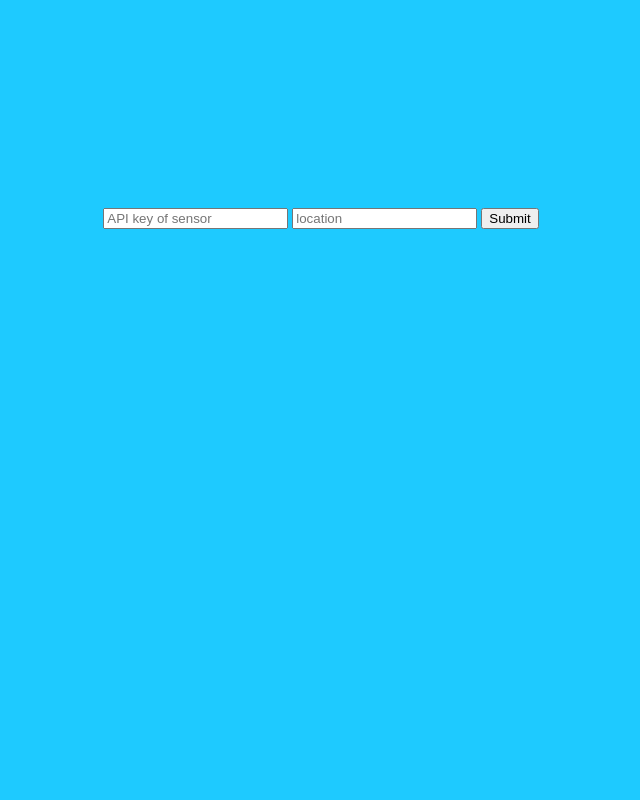
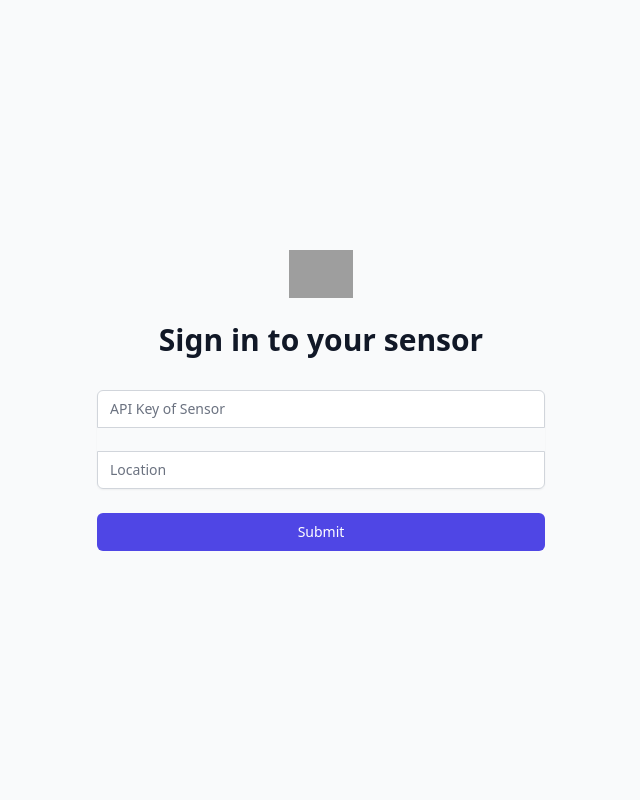
Before and after one commit to ayushganguli1769/water, a Django app: page /main_page/ in a window 1280 px wide. Shown: the whole page, without its empty margins (319-959 px from the left). Run offline with Django 3.2, Linux system fonts and the light colour scheme; grey boxes are pictures that could not be loaded.

Commit message:
Update main_page.html

```diff
--- a/templates/main_page.html
+++ b/templates/main_page.html
@@ -1,8 +1,39 @@
-<body bgcolor="#1e6cafff" style="text-align: center;">
-<form action="{% url 'iotData:add_sensor' %}" method="POST" style="padding:25vh">
-    <h1 style="display:none">{% csrf_token %}</h1>
-    <input type="text" name="url" placeholder="API key of sensor">
-    <input type="text" name="location" placeholder="location">
-    <button name="add">Submit</button>
-</form>
+<!DOCTYPE html>
+<html lang="en">
+<head>
+    <meta charset="UTF-8">
+    <meta name="viewport" content="width=device-width, initial-scale=1.0">
+    <link href="https://unpkg.com/tailwindcss@^1.0/dist/tailwind.min.css" rel="stylesheet">
+    <title>Water Quality Test</title>
+</head>
+<body>
+<div class="min-h-screen flex items-center justify-center bg-gray-50 py-12 px-4 sm:px-6 lg:px-8">
+    <div class="max-w-md w-full">
+        <div>
+            <img class="mx-auto h-12 w-auto" src="https://tailwindui.com/img/logos/workflow-mark-on-white.svg" alt="Workflow">
+            <h2 class="mt-6 text-center text-3xl leading-9 font-extrabold text-gray-900">
+              Sign in to your sensor
+            </h2>
+          </div>
+      <form class="mt-8" action="{% url 'iotData:add_sensor' %}" method="POST">
+        <h1 style="display:none">{% csrf_token %}</h1>
+        <div class="rounded-md shadow-sm">
+          <div>
+            <input aria-label="url" type="text" name="url" placeholder="API Key of Sensor" required class="appearance-none rounded-none relative block w-full px-3 py-2 border border-gray-300 placeholder-gray-500 text-gray-900 rounded-t-md focus:outline-none focus:shadow-outline-blue focus:border-blue-300 focus:z-10 sm:text-sm sm:leading-5">
+          </div>
+          <br/>
+          <div class="-mt-px">
+            <input aria-label="location" type="text" name="location" placeholder="Location" required class="appearance-none rounded-none relative block w-full px-3 py-2 border border-gray-300 placeholder-gray-500 text-gray-900 rounded-b-md focus:outline-none focus:shadow-outline-blue focus:border-blue-300 focus:z-10 sm:text-sm sm:leading-5">
+          </div>
+        </div>
+
+        <div class="mt-6">
+          <button name="add" type="submit" class="group relative w-full flex justify-center py-2 px-4 border border-transparent text-sm leading-5 font-medium rounded-md text-white bg-indigo-600 hover:bg-indigo-500 focus:outline-none focus:border-indigo-700 focus:shadow-outline-indigo active:bg-indigo-700 transition duration-150 ease-in-out">
+            Submit
+          </button>
+        </div>
+      </form>
+    </div>
+  </div>
 </body>
+</html>
```
